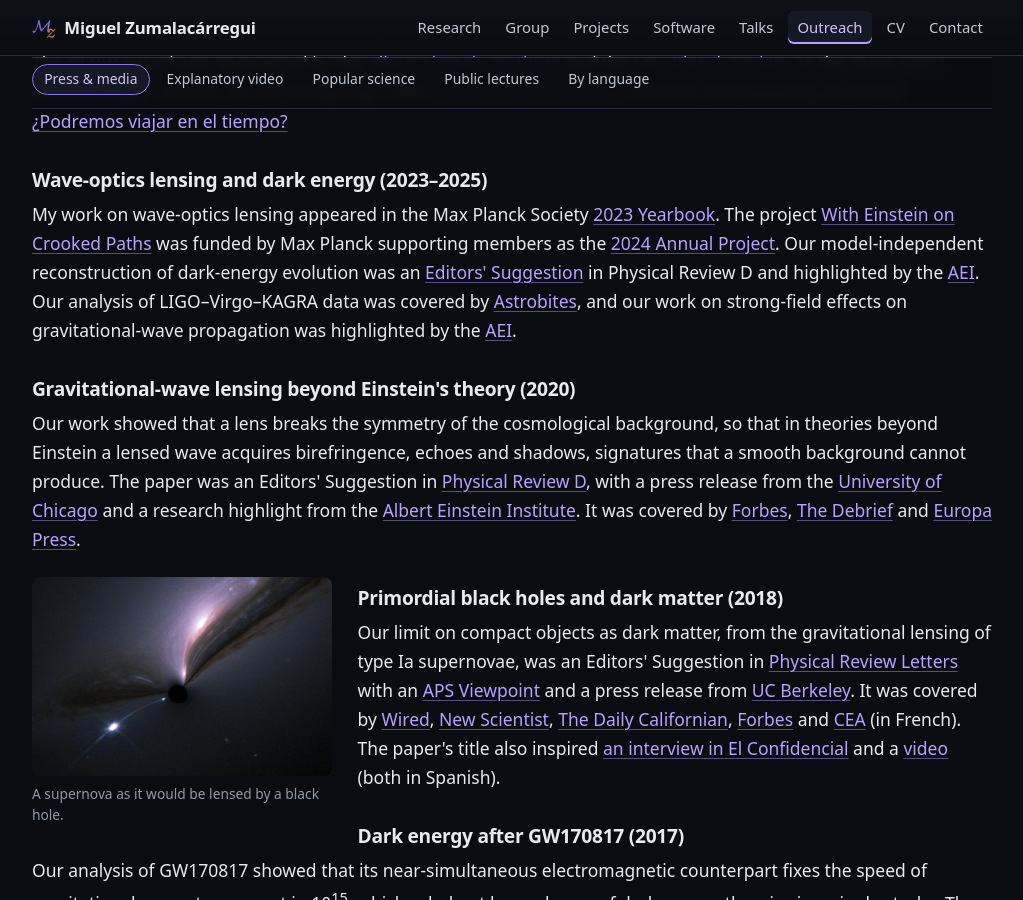
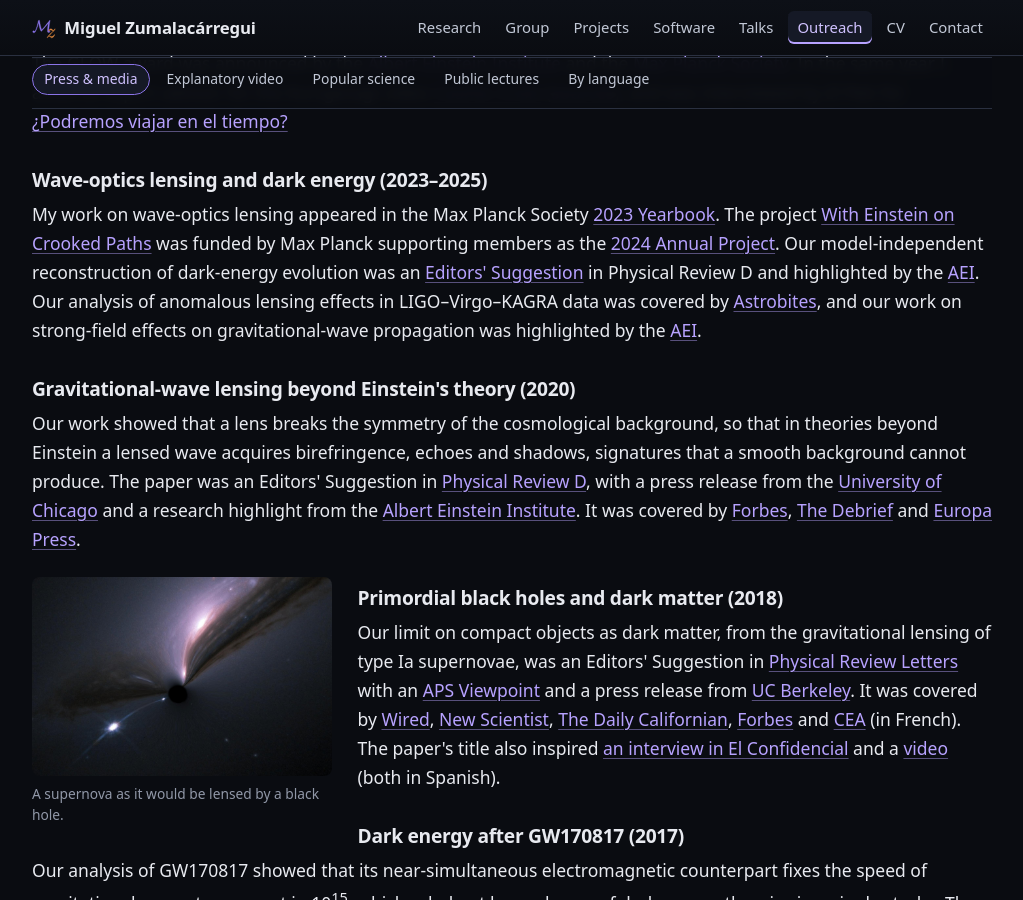
Before and after one commit to miguelzuma/miguelzuma.github.io, a Jekyll site: the page built from outreach.html, in a window 1280 px wide and 900 px high, scrolled down 1030 px. Shown: the whole window, without its empty margins (128-1151 px from the left). Built offline with Jekyll 4.4.1, drawn with Linux system fonts in a browser that asks for light colours.

Commit message:
Outreach: name what the LIGO-Virgo-KAGRA analysis looked for
"Our analysis of LIGO-Virgo-KAGRA data" said whose data, not what the paper
did. It searched for anomalous lensing effects, which is the sentence's claim.

Co-Authored-By: Claude Opus 5 <noreply@anthropic.com>
Claude-Session: https://claude.ai/code/session_01E2ZbXszK9qt9svKVxU5Yrt

```diff
--- a/outreach.html
+++ b/outreach.html
@@ -113,7 +113,8 @@ sections:
     <a href="https://doi.org/10.1103/dj3k-84v4" rel="noopener">Editors' Suggestion</a>
     in Physical Review D and highlighted by the
     <a href="https://www.aei.mpg.de/1260854/a-model-independent-reconstruction-of-dark-energy-through-the-universe-s-history" rel="noopener">AEI</a>.
-    Our analysis of LIGO–Virgo–KAGRA data was covered by
+    Our analysis of anomalous lensing effects in LIGO–Virgo–KAGRA data was
+    covered by
     <a href="https://astrobites.org/2023/04/11/gravitational-waves-a-la-general-relativity-or-scrambled/" rel="noopener">Astrobites</a>,
     and our work on strong-field effects on gravitational-wave propagation was
     highlighted by the
```
